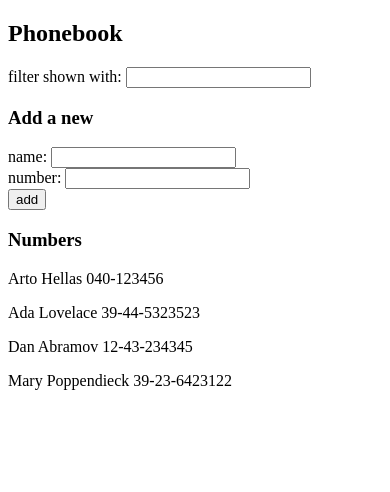
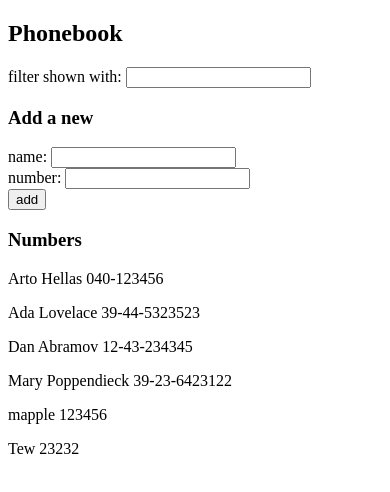
Before and after one commit to mapplezq/fullstackopen2019-exercises, a React (Create React App) app in the folder part2/phonebook/: page / in a window 390 px wide. Shown: the top 492 px of the page. Built offline with nearby package versions, Linux system fonts and the light colour scheme; data requests are answered from the project's data file.

Commit message:
phonebook step1 and step2

```diff
--- a/part2/phonebook/db.json
+++ b/part2/phonebook/db.json
@@ -1,5 +1,5 @@
 {
-    "persons":[
+  "persons": [
     {
       "name": "Arto Hellas",
       "number": "040-123456",
@@ -19,6 +19,16 @@
       "name": "Mary Poppendieck",
       "number": "39-23-6423122",
       "id": 4
+    },
+    {
+      "name": "mapple",
+      "number": "123456",
+      "id": 5
+    },
+    {
+      "name": "Tew",
+      "number": "23232",
+      "id": 6
     }
   ]
 }
--- a/part2/phonebook/src/App.js
+++ b/part2/phonebook/src/App.js
@@ -1,8 +1,8 @@
 import React, { useState, useEffect } from 'react'
-import axios from 'axios'
 import Filter from './components/Filter'
 import PersonForm from './components/PersonForm'
 import Persons from './components/Persons'
+import personService from './services/persons'
 
 const App = () => {
   const [persons, setPersons] = useState([])
@@ -15,11 +15,11 @@
   const numbersToShow = isSearch ? searchResult : persons
 
   useEffect(() => {
-    axios
-      .get('http://localhost:3001/persons')
-      .then(response => {
-        console.log(response.data);
-        setPersons(response.data)
+    personService
+      .getAll()
+      .then(originPersons => {
+        console.log(originPersons);
+        setPersons(originPersons)
       })
   }, [])
 
@@ -47,9 +47,14 @@
     } else if (find !== undefined ) {
       window.alert(`${newName} is already added to phonebook`)
     } else {
-      setPersons(persons.concat({name: newName, number: newNumber}))
-      setNewName('')
-      setNewNumber('')
+      personService
+        .create({name: newName, number: newNumber})
+        .then(returnedPerson => {
+          console.log(returnedPerson)
+          setPersons(persons.concat(returnedPerson))
+          setNewName('')
+          setNewNumber('')
+        })
     }
   }
 
--- a/part2/phonebook/src/components/Persons.js
+++ b/part2/phonebook/src/components/Persons.js
@@ -3,7 +3,7 @@
 const Persons = (props) => {
     return (
         <div>
-            {props.numbersToShow.map(person => <p key={person.name}>{person.name} {person.number}</p>)}
+            {props.numbersToShow.map(person => <p key={person.id}>{person.name} {person.number}</p>)}
         </div>
     );
 };
--- /dev/null
+++ b/part2/phonebook/src/services/persons.js
@@ -0,0 +1,15 @@
+import axios from 'axios'
+
+const baseUrl = 'http://localhost:3001/persons'
+
+const getAll = () => {
+    const request = axios.get(baseUrl)
+    return request.then(response => response.data)
+}
+
+const create = (newObject) => {
+    const request = axios.post(baseUrl, newObject)
+    return request.then(response => response.data)
+}
+
+export default { getAll, create }
```
Lines whose indentation alone changed are shown as unchanged.
